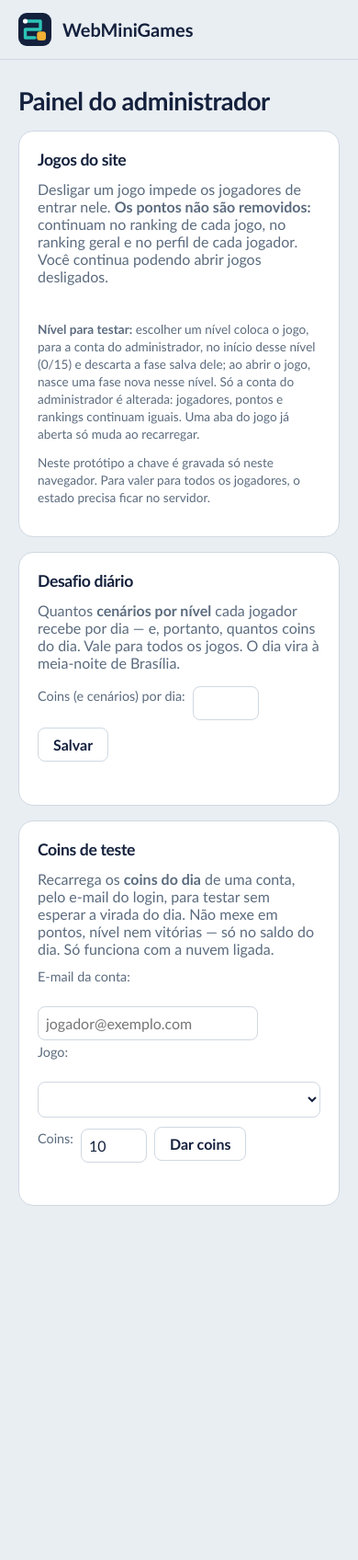
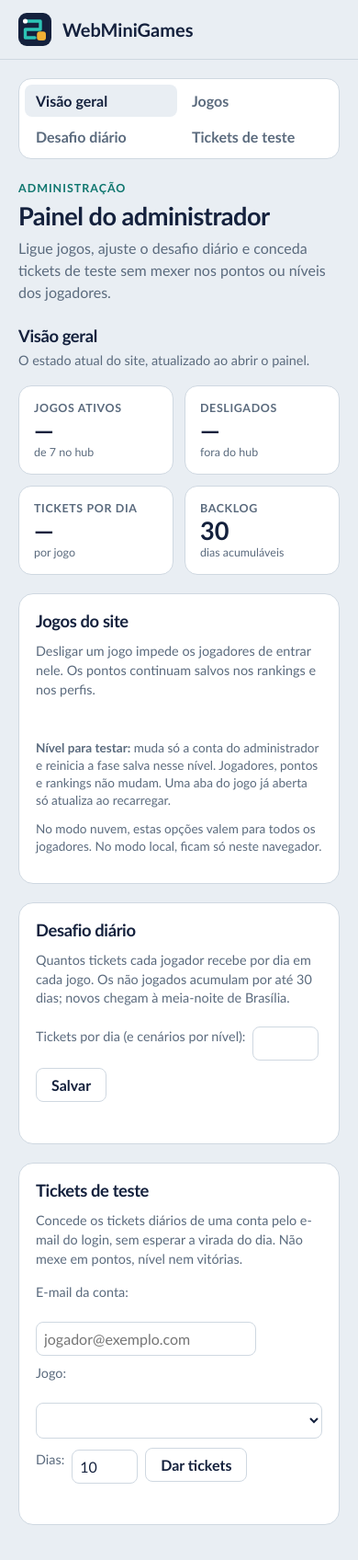
Before and after one commit to FelipeSHonorato/webminigames, a website: page admin.html in a window 390 px wide. Shown: the whole page at 92% size. Before the commit the page ends 1351 px from the top, so only its background shows below. Drawn offline with Linux system fonts and the light colour scheme; no server answers.

Commit message:
feat: revisao visual do site e painel do administrador

```diff
--- a/admin.html
+++ b/admin.html
@@ -10,6 +10,7 @@
 <script src="shared/theme-init.js"></script>
 <link rel="stylesheet" href="css/site.css">
 <link rel="stylesheet" href="css/userbar.css">
+<link rel="stylesheet" href="css/admin.css">
 </head>
 <body>
 <svg width="0" height="0" style="position:absolute" aria-hidden="true">
@@ -24,29 +25,65 @@
   <a class="brand" href="jogos.html"><svg class="logo" width="36" height="36" aria-hidden="true"><use href="#logo"/></svg>WebMiniGames</a>
   <div id="userbar"></div>
 </div>
-<main class="profile">
+<div class="admin-shell">
+  <aside class="admin-side">
+    <nav class="admin-nav" aria-label="Seções do painel">
+      <a href="#overview" aria-current="page">Visão geral</a>
+      <a href="#games">Jogos</a>
+      <a href="#daily">Desafio diário</a>
+      <a href="#tickets">Tickets de teste</a>
+    </nav>
+    <p class="admin-side-note">No modo nuvem, as alterações valem para todos os jogadores.</p>
+  </aside>
+  <main class="admin-main">
+    <header class="admin-head">
+      <p class="admin-kicker">Administração</p>
       <h1 id="admin-title" tabindex="-1">Painel do administrador</h1>
-  <section class="pcard">
-    <h2>Jogos do site</h2>
-    <p>Desligar um jogo impede os jogadores de entrar nele. <strong>Os pontos não são removidos:</strong> continuam no ranking de cada jogo, no ranking geral e no perfil de cada jogador. Você continua podendo abrir jogos desligados.</p>
+      <p>Ligue jogos, ajuste o desafio diário e conceda tickets de teste sem mexer nos pontos ou níveis dos jogadores.</p>
+    </header>
+
+    <section id="overview" class="admin-section" aria-labelledby="overview-title">
+      <div class="admin-section-head">
+        <h2 id="overview-title">Visão geral</h2>
+        <p>O estado atual do site, atualizado ao abrir o painel.</p>
+      </div>
+      <div class="admin-kpis">
+        <div class="kpi"><span class="kpi-label">Jogos ativos</span><strong id="adminActive">—</strong><span class="kpi-meta" id="adminActiveHint">de 7 no hub</span></div>
+        <div class="kpi"><span class="kpi-label">Desligados</span><strong id="adminOff">—</strong><span class="kpi-meta">fora do hub</span></div>
+        <div class="kpi"><span class="kpi-label">Tickets por dia</span><strong id="adminTickets">—</strong><span class="kpi-meta">por jogo</span></div>
+        <div class="kpi"><span class="kpi-label">Backlog</span><strong>30</strong><span class="kpi-meta">dias acumuláveis</span></div>
+      </div>
+    </section>
+
+    <section class="pcard admin-section" id="games" aria-labelledby="games-title">
+      <div class="admin-section-head">
+        <h2 id="games-title">Jogos do site</h2>
+        <p>Desligar um jogo impede os jogadores de entrar nele. Os pontos continuam salvos nos rankings e nos perfis.</p>
+      </div>
       <ul class="glist" id="gameSwitches"></ul>
       <p class="fmsg" id="adminMsg" role="status"></p>
-    <p class="note"><strong>Nível para testar:</strong> escolher um nível coloca o jogo, para a conta do administrador, no início desse nível (0/15) e descarta a fase salva dele; ao abrir o jogo, nasce uma fase nova nesse nível. Só a conta do administrador é alterada: jogadores, pontos e rankings continuam iguais. Uma aba do jogo já aberta só muda ao recarregar.</p>
-    <p class="note">Neste protótipo a chave é gravada só neste navegador. Para valer para todos os jogadores, o estado precisa ficar no servidor.</p>
+      <p class="note"><strong>Nível para testar:</strong> muda só a conta do administrador e reinicia a fase salva nesse nível. Jogadores, pontos e rankings não mudam. Uma aba do jogo já aberta só atualiza ao recarregar.</p>
+      <p class="note">No modo nuvem, estas opções valem para todos os jogadores. No modo local, ficam só neste navegador.</p>
     </section>
-  <section class="pcard">
-    <h2>Desafio diário</h2>
-    <p>Quantos <strong>cenários por nível</strong> cada jogador recebe por dia — e, portanto, quantos coins do dia. Vale para todos os jogos. O dia vira à meia-noite de Brasília.</p>
+
+    <section class="pcard admin-section" id="daily" aria-labelledby="daily-title">
+      <div class="admin-section-head">
+        <h2 id="daily-title">Desafio diário</h2>
+        <p>Quantos tickets cada jogador recebe por dia em cada jogo. Os não jogados acumulam por até 30 dias; novos chegam à meia-noite de Brasília.</p>
+      </div>
       <div class="coinsrow">
-      <label for="coinsPerDay">Coins (e cenários) por dia:</label>
+        <label for="coinsPerDay">Tickets por dia (e cenários por nível):</label>
         <input id="coinsPerDay" type="number" min="1" max="10" step="1" inputmode="numeric" aria-describedby="coinsMsg">
         <button type="button" id="coinsSave">Salvar</button>
       </div>
       <p class="fmsg" id="coinsMsg" role="status"></p>
     </section>
-  <section class="pcard">
-    <h2>Coins de teste</h2>
-    <p>Recarrega os <strong>coins do dia</strong> de uma conta, pelo e-mail do login, para testar sem esperar a virada do dia. Não mexe em pontos, nível nem vitórias — só no saldo do dia. Só funciona com a nuvem ligada.</p>
+
+    <section class="pcard admin-section" id="tickets" aria-labelledby="tickets-title">
+      <div class="admin-section-head">
+        <h2 id="tickets-title">Tickets de teste</h2>
+        <p>Concede os tickets diários de uma conta pelo e-mail do login, sem esperar a virada do dia. Não mexe em pontos, nível nem vitórias.</p>
+      </div>
       <div class="coinsrow">
         <label for="grantEmail">E-mail da conta:</label>
         <input id="grantEmail" type="email" autocomplete="off" spellcheck="false" placeholder="jogador@exemplo.com" aria-describedby="grantMsg">
@@ -54,13 +91,14 @@
       <div class="coinsrow">
         <label for="grantGame">Jogo:</label>
         <select id="grantGame" aria-describedby="grantMsg"></select>
-      <label for="grantAmount">Coins:</label>
-      <input id="grantAmount" type="number" min="0" max="99999" step="1" inputmode="numeric" value="10" aria-describedby="grantMsg">
-      <button type="button" id="grantSave">Dar coins</button>
+        <label for="grantAmount">Dias:</label>
+        <input id="grantAmount" type="number" min="1" max="30" step="1" inputmode="numeric" value="10" aria-describedby="grantMsg">
+        <button type="button" id="grantSave">Dar tickets</button>
       </div>
       <p class="fmsg" id="grantMsg" role="status"></p>
     </section>
   </main>
+</div>
 <script src="shared/file-warning.js"></script>
 <script type="module" src="js/admin.js"></script>
 </body>
--- /dev/null
+++ b/css/admin.css
@@ -0,0 +1,38 @@
+/* Painel do administrador: navegação lateral, visão geral e formulários em uma coluna legível. */
+.admin-shell{display:grid;grid-template-columns:200px minmax(0,1fr);gap:28px;align-items:start;max-width:1180px;margin:0 auto;padding:28px 20px 48px}
+.admin-side{position:sticky;top:16px;display:grid;gap:14px}
+.admin-nav{display:grid;gap:4px;padding:8px;background:var(--surface);border:1px solid var(--line);border-radius:14px}
+.admin-nav a{padding:10px 12px;border-radius:8px;color:var(--muted);font-weight:700;text-decoration:none}
+.admin-nav a:hover{background:var(--bg);color:var(--fg)}
+.admin-nav a[aria-current="page"]{background:var(--bg);color:var(--fg)}
+.admin-side-note{margin:0;padding:0 10px;color:var(--muted);font-size:.78rem;line-height:1.4}
+.admin-main{display:grid;gap:20px;min-width:0}
+.admin-head{display:grid;gap:8px;padding:4px 0}
+.admin-kicker{margin:0;color:var(--accent);font-size:.78rem;font-weight:700;letter-spacing:.08em;text-transform:uppercase}
+.admin-head h1{font-size:clamp(1.7rem,3vw,2.2rem);line-height:1.1}
+.admin-head p:last-child{max-width:62ch;margin:0;color:var(--muted);line-height:1.5}
+.admin-section{scroll-margin-top:20px}
+.admin-section-head{margin-bottom:16px}
+.admin-section-head h2{font-size:1.15rem}
+.admin-section-head p{margin:6px 0 0;color:var(--muted);font-size:.9rem;line-height:1.45}
+.admin-kpis{display:grid;grid-template-columns:repeat(4,minmax(0,1fr));gap:12px}
+.kpi{display:grid;gap:3px;padding:16px;background:var(--surface);border:1px solid var(--line);border-radius:14px}
+.kpi-label{color:var(--muted);font-size:.78rem;font-weight:700;letter-spacing:.05em;text-transform:uppercase}
+.kpi strong{font-size:1.7rem;line-height:1;font-variant-numeric:tabular-nums}
+.kpi-meta{color:var(--muted);font-size:.78rem}
+.admin-main .pcard{padding:22px}
+.admin-main .pcard h2{font-size:1.15rem}
+.admin-main .glist li{padding:14px}
+.admin-main .coinsrow{margin-top:10px}
+.admin-main .note{max-width:70ch}
+@media (max-width:900px){
+  .admin-shell{grid-template-columns:1fr;gap:20px;padding:20px 20px 40px}
+  .admin-side{position:static}
+  .admin-nav{display:grid;grid-template-columns:1fr 1fr;gap:4px;padding:6px}
+  .admin-nav a{padding:8px 12px;white-space:nowrap}
+  .admin-side-note{display:none}
+  .admin-kpis{grid-template-columns:repeat(2,minmax(0,1fr))}
+}
+@media (max-width:520px){
+  .admin-main .pcard{padding:18px}
+}
--- a/css/site.css
+++ b/css/site.css
@@ -1,5 +1,5 @@
 :root{box-sizing:border-box;padding-top:env(safe-area-inset-top,0px);padding-bottom:env(safe-area-inset-bottom,0px);
---bg:#e9eef3;--fg:#14213d;--surface:#fff;--line:#cfd8e1;--accent:#19a79a;--accent-fg:#fff;--muted:#5b6b7e;--err:#b3261e;--brand:#14213d;--ok:#0f766e}
+--bg:#e9eef3;--fg:#14213d;--surface:#fff;--line:#cfd8e1;--accent:#0f766e;--accent-fg:#fff;--muted:#5b6b7e;--err:#b3261e;--brand:#14213d;--ok:#0f766e}
 @media (prefers-color-scheme:dark){:root:not([data-theme="light"]){--bg:#0e1621;--fg:#e8eef5;--surface:#17222f;--line:#2a3a4c;--accent:#2cc4b6;--accent-fg:#0e1621;--muted:#8da0b5;--err:#ff8a80;--brand:#0a111a;--ok:#2cc4b6}}
 :root[data-theme="dark"]{--bg:#0e1621;--fg:#e8eef5;--surface:#17222f;--line:#2a3a4c;--accent:#2cc4b6;--accent-fg:#0e1621;--muted:#8da0b5;--err:#ff8a80;--brand:#0a111a;--ok:#2cc4b6}
 *{box-sizing:border-box}
@@ -15,7 +15,7 @@ h1,h2,h3{margin:0;letter-spacing:-.02em}
 .brand{display:flex;align-items:center;gap:12px;font-weight:700;font-size:1.25rem}
 
 /* ---------- Entrada ---------- */
-#view-auth{display:grid;grid-template-columns:1.1fr 1fr;min-height:100%}
+#view-auth{display:grid;grid-template-columns:1.1fr 1fr;min-height:100vh;min-height:100dvh}
 .hero{background:var(--brand);color:#e8eef5;padding:40px;display:flex;flex-direction:column;justify-content:space-between;gap:24px}
 .hero h1{font-size:clamp(2rem,4vw,3rem);line-height:1.05;max-width:12em}
 .hero p{margin:12px 0 0;color:#9fb2c8;max-width:28em;line-height:1.5}
@@ -28,7 +28,7 @@ h1,h2,h3{margin:0;letter-spacing:-.02em}
 label{display:block;margin-bottom:12px;font-size:.9rem;color:var(--muted)}
 label[hidden]{display:none}
 input,select{display:block;width:100%;margin-top:4px;padding:11px 12px;background:var(--bg);border:2px solid var(--line);border-radius:8px;color:var(--fg)}
-input:focus,select:focus{border-color:var(--accent);outline:none}
+input:focus,select:focus{border-color:var(--accent)}
 /* Campo de senha com o "olhinho" para mostrar/ocultar o que está sendo digitado. */
 .pw-field{position:relative;margin-top:4px}
 .pw-field input{margin-top:0;padding-right:46px}
@@ -38,7 +38,9 @@ input:focus,select:focus{border-color:var(--accent);outline:none}
 #error{min-height:1.3em;margin:0 0 8px;color:var(--err);font-size:.9rem}
 .btn{display:flex;align-items:center;justify-content:center;gap:10px;width:100%;padding:12px;border-radius:8px;border:2px solid var(--line);background:var(--surface);font-weight:700}
 .btn:hover{border-color:var(--accent)}
+.btn:active{transform:translateY(1px)}
 .btn.primary{background:var(--accent);border-color:var(--accent);color:var(--accent-fg)}
+.btn.primary:hover{filter:brightness(.94)}
 .btn:disabled{opacity:.6;cursor:wait}
 .divider{display:flex;align-items:center;gap:12px;margin:16px 0;color:var(--muted);font-size:.85rem}
 .divider::before,.divider::after{content:"";flex:1;height:1px;background:var(--line)}
@@ -60,6 +62,13 @@ a.game{text-decoration:none;color:inherit}
 .game:hover{border-color:var(--accent)}
 .game svg{width:100%;height:auto;border-radius:10px;background:var(--bg)}
 .game p{margin:0;color:var(--muted);line-height:1.4;font-size:.95rem}
+.game.wide{grid-column:1/-1;display:grid;grid-template-columns:minmax(0,1.15fr) minmax(0,1fr);grid-template-rows:auto auto 1fr auto;column-gap:20px}
+.game.wide>svg{grid-row:1/5;align-self:stretch;height:100%;min-height:170px}
+.game.wide>h3,.game.wide>p,.game.wide>.lvl,.game.wide>.play{grid-column:2}
+.game.skeleton{pointer-events:none}
+.game.skeleton .sk-preview{width:100%;aspect-ratio:16/10;border-radius:10px;background:var(--line);opacity:.55}
+.game.skeleton .sk-line{height:12px;border-radius:6px;background:var(--line);opacity:.55}
+.game.skeleton .sk-line.short{width:55%}
 .lvl{display:flex;align-items:center;gap:10px;font-size:.85rem;color:var(--muted)}
 .lvl .bar{flex:1;height:6px;background:var(--line);border-radius:3px;overflow:hidden}
 .lvl .bar i{display:block;height:100%;background:var(--accent)}
@@ -71,7 +80,13 @@ a.game{text-decoration:none;color:inherit}
 @media (max-width:800px){
   #view-auth{grid-template-columns:1fr}
   .hero{padding:24px 20px}
+  .hero h1{font-size:clamp(1.75rem,7vw,2.4rem)}
+  .hero p{font-size:.95rem}
   .hero svg.deco{display:none}
+}
+@media (max-width:700px){
+  .game.wide{grid-column:auto;display:flex}
+  .game.wide>svg{height:auto;min-height:0}
 }
 
 /* ---------- Perfil ---------- */
@@ -79,6 +94,11 @@ a.brand{color:inherit;text-decoration:none}
 .profile{max-width:640px;margin:0 auto;padding:28px 20px 40px;display:grid;gap:16px}
 .profile h1{font-size:1.7rem}
 #account{display:grid;gap:16px}
+@media (min-width:900px){
+  .profile{max-width:960px}
+  #account{grid-template-columns:minmax(0,1fr) minmax(0,1fr);align-items:start}
+  #account>.identity,#account>.danger{grid-column:1/-1}
+}
 #account[hidden],.pcard[hidden],#pwForm[hidden],#pwInfo[hidden]{display:none}
 .pcard{background:var(--surface);border:1px solid var(--line);border-radius:16px;padding:20px}
 .pcard h2{margin-bottom:12px;font-size:1.1rem}
@@ -101,7 +121,7 @@ a.brand{color:inherit;text-decoration:none}
 
 /* ---------- Ranking geral (jogos.html) ---------- */
 /* Janela fixa ao lado dos jogos (sempre visível): acompanha a rolagem, sem aba para ocultar. */
-.overall{position:sticky;top:12px;max-height:calc(100vh - 24px);overflow:auto;padding:16px;background:var(--surface);border:1px solid var(--line);border-radius:14px;box-shadow:0 8px 24px rgba(0,0,0,.14)}
+.overall{position:sticky;top:12px;max-height:calc(100vh - 24px);overflow:auto;padding:16px;background:var(--surface);border:2px solid var(--line);border-radius:16px}
 .hub .overall h2{font-size:1.1rem}
 .overall .sub{margin:4px 0 14px}
 @media (max-width:899px){
@@ -126,7 +146,7 @@ div.game.off:hover{border-color:var(--line)}
 .onoff .knob{position:absolute;top:2px;left:2px;width:20px;height:20px;border-radius:50%;background:var(--muted);transition:transform .2s,background .2s}
 .onoff[aria-checked="true"]{background:var(--accent);border-color:var(--accent)}
 .onoff[aria-checked="true"] .knob{transform:translateX(24px);background:#fff}
-@media (prefers-reduced-motion:reduce){.onoff,.onoff .knob{transition:none}}
+@media (prefers-reduced-motion:reduce){.onoff,.onoff .knob{transition:none}.btn:active{transform:none}}
 .coinsrow{display:flex;align-items:center;gap:8px;flex-wrap:wrap;margin-top:4px}
 .coinsrow label{color:var(--muted);font-size:.9rem}
 .coinsrow input{width:72px;padding:8px;border:1px solid var(--line);border-radius:8px;background:var(--surface);color:var(--fg);font:inherit;font-variant-numeric:tabular-nums}
--- a/games/arrows/style.css
+++ b/games/arrows/style.css
@@ -1,5 +1,5 @@
 :root{box-sizing:border-box;padding-top:env(safe-area-inset-top,0px);padding-bottom:env(safe-area-inset-bottom,0px);
---bg:#e9eef3;--fg:#14213d;--cell:#fff;--tile:#fff;--tile-border:#cfd8e1;--grid:#cfd8e1;--frame:#14213d;--accent:#19a79a;--muted:#5b6b7e;--btn:#fff;--shadow:rgba(20,33,61,.18);--tile-shadow:.18}
+--bg:#e9eef3;--fg:#14213d;--cell:#fff;--tile:#fff;--tile-border:#cfd8e1;--grid:#cfd8e1;--frame:#14213d;--accent:#0f766e;--muted:#5b6b7e;--btn:#fff;--shadow:rgba(20,33,61,.18);--tile-shadow:.18}
 @media (prefers-color-scheme:dark){:root:not([data-theme="light"]){--bg:#0e1621;--fg:#e8eef5;--cell:#17222f;--tile:#1b2736;--tile-border:#2a3a4c;--grid:#2a3a4c;--frame:#e8eef5;--accent:#2cc4b6;--muted:#8da0b5;--btn:#17222f;--shadow:rgba(0,0,0,.45);--tile-shadow:.5}}
 :root[data-theme="dark"]{--bg:#0e1621;--fg:#e8eef5;--cell:#17222f;--tile:#1b2736;--tile-border:#2a3a4c;--grid:#2a3a4c;--frame:#e8eef5;--accent:#2cc4b6;--muted:#8da0b5;--btn:#17222f;--shadow:rgba(0,0,0,.45);--tile-shadow:.5}
 *{box-sizing:border-box}
--- a/games/canos/style.css
+++ b/games/canos/style.css
@@ -1,5 +1,5 @@
 :root{box-sizing:border-box;padding-top:env(safe-area-inset-top,0px);padding-bottom:env(safe-area-inset-bottom,0px);
---bg:#e9eef3;--fg:#14213d;--board:#cfd8e1;--tile:#f4f6f8;--tile2:#e3e8ed;--accent:#19a79a;--muted:#5b6b7e;--btn:#fff;--line:#c3ced9;
+--bg:#e9eef3;--fg:#14213d;--board:#cfd8e1;--tile:#f4f6f8;--tile2:#e3e8ed;--accent:#0f766e;--muted:#5b6b7e;--btn:#fff;--line:#c3ced9;
 --water:#19a7ea;--out:#f59e0b;--leak:#e5484d;
 /* Nomes usados por css/ranking.css, ranking-list.css e gamebar.css (os outros jogos já os têm); aqui são aliases dos tokens próprios, então o modo escuro acompanha. */
 --cell:var(--btn);--grid:var(--line)}
--- a/games/cruzadas/style.css
+++ b/games/cruzadas/style.css
@@ -1,5 +1,5 @@
 :root{box-sizing:border-box;padding-top:env(safe-area-inset-top,0px);padding-bottom:env(safe-area-inset-bottom,0px);
---bg:#e9eef3;--fg:#14213d;--cell:#fff;--grid:#c3ced9;--frame:#14213d;--accent:#19a79a;--muted:#5b6b7e;--btn:#fff;
+--bg:#e9eef3;--fg:#14213d;--cell:#fff;--grid:#c3ced9;--frame:#14213d;--accent:#0f766e;--muted:#5b6b7e;--btn:#fff;
 --word:#cdeeea;--active:#8fd8cf;--hintc:#b4531a;--block:#000000;--clue:#ffe45c;--clue-sel:#ffc400;--clue-text:#262626;--clue-line:#c9a800}
 @media (prefers-color-scheme:dark){:root:not([data-theme="light"]){--bg:#0e1621;--fg:#e8eef5;--cell:#17222f;--grid:#2e4156;--frame:#e8eef5;--accent:#2cc4b6;--muted:#8da0b5;--btn:#17222f;
 --word:#1b4846;--active:#25706b;--hintc:#ffa06b;--block:#000000;--clue:#9a7b00;--clue-sel:#c99a00;--clue-text:#fff6cf;--clue-line:#6e5800}}
--- a/games/patches/style.css
+++ b/games/patches/style.css
@@ -1,5 +1,5 @@
 :root{box-sizing:border-box;padding-top:env(safe-area-inset-top,0px);padding-bottom:env(safe-area-inset-bottom,0px);
---bg:#e9eef3;--fg:#14213d;--cell:#fff;--grid:#cfd8e1;--frame:#14213d;--accent:#19a79a;--muted:#5b6b7e;--btn:#fff;--pl:80%}
+--bg:#e9eef3;--fg:#14213d;--cell:#fff;--grid:#cfd8e1;--frame:#14213d;--accent:#0f766e;--muted:#5b6b7e;--btn:#fff;--pl:80%}
 @media (prefers-color-scheme:dark){:root:not([data-theme="light"]){--bg:#0e1621;--fg:#e8eef5;--cell:#17222f;--grid:#2a3a4c;--frame:#e8eef5;--accent:#2cc4b6;--muted:#8da0b5;--btn:#17222f;--pl:34%}}
 :root[data-theme="dark"]{--bg:#0e1621;--fg:#e8eef5;--cell:#17222f;--grid:#2a3a4c;--frame:#e8eef5;--accent:#2cc4b6;--muted:#8da0b5;--btn:#17222f;--pl:34%}
 *{box-sizing:border-box}
--- a/games/sopa/style.css
+++ b/games/sopa/style.css
@@ -1,5 +1,5 @@
 :root{box-sizing:border-box;padding-top:env(safe-area-inset-top,0px);padding-bottom:env(safe-area-inset-bottom,0px);
---bg:#e9eef3;--fg:#14213d;--cell:#fff;--grid:#dde5ec;--frame:#14213d;--accent:#19a79a;--muted:#5b6b7e;--btn:#fff;--sel:#9fdcd5;--fl:84%}
+--bg:#e9eef3;--fg:#14213d;--cell:#fff;--grid:#dde5ec;--frame:#14213d;--accent:#0f766e;--muted:#5b6b7e;--btn:#fff;--sel:#9fdcd5;--fl:84%}
 @media (prefers-color-scheme:dark){:root:not([data-theme="light"]){--bg:#0e1621;--fg:#e8eef5;--cell:#17222f;--grid:#26364a;--frame:#e8eef5;--accent:#2cc4b6;--muted:#8da0b5;--btn:#17222f;--sel:#25706b;--fl:30%}}
 :root[data-theme="dark"]{--bg:#0e1621;--fg:#e8eef5;--cell:#17222f;--grid:#26364a;--frame:#e8eef5;--accent:#2cc4b6;--muted:#8da0b5;--btn:#17222f;--sel:#25706b;--fl:30%}
 *{box-sizing:border-box}
--- a/games/sudoku/style.css
+++ b/games/sudoku/style.css
@@ -1,5 +1,5 @@
 :root{box-sizing:border-box;padding-top:env(safe-area-inset-top,0px);padding-bottom:env(safe-area-inset-bottom,0px);
---bg:#e9eef3;--fg:#14213d;--cell:#fff;--grid:#cfd8e1;--frame:#14213d;--accent:#19a79a;--muted:#5b6b7e;--btn:#fff;
+--bg:#e9eef3;--fg:#14213d;--cell:#fff;--grid:#cfd8e1;--frame:#14213d;--accent:#0f766e;--muted:#5b6b7e;--btn:#fff;
 --peer:#eef3f8;--same:#cdeeea;--sel:#9fdcd5;--bad:#fbd9d6;--badfg:#c0392b;--user:#0f7f75}
 @media (prefers-color-scheme:dark){:root:not([data-theme="light"]){--bg:#0e1621;--fg:#e8eef5;--cell:#17222f;--grid:#2a3a4c;--frame:#e8eef5;--accent:#2cc4b6;--muted:#8da0b5;--btn:#17222f;
 --peer:#1c2a3a;--same:#1b4846;--sel:#25706b;--bad:#4a2326;--badfg:#ff8a80;--user:#5fe0d3}}
--- a/games/zip/style.css
+++ b/games/zip/style.css
@@ -1,7 +1,7 @@
 :root{box-sizing:border-box;padding-top:env(safe-area-inset-top,0px);padding-bottom:env(safe-area-inset-bottom,0px);
---bg:#e9eef3;--fg:#14213d;--cell:#fff;--grid:#cfd8e1;--wall:#14213d;--path:#19a79a;--node:#14213d;--nodefg:#fff;--muted:#5b6b7e;--btn:#fff}
-@media (prefers-color-scheme:dark){:root:not([data-theme="light"]){--bg:#0e1621;--fg:#e8eef5;--cell:#17222f;--grid:#2a3a4c;--wall:#e8eef5;--path:#2cc4b6;--node:#e8eef5;--nodefg:#0e1621;--muted:#8da0b5;--btn:#17222f}}
-:root[data-theme="dark"]{--bg:#0e1621;--fg:#e8eef5;--cell:#17222f;--grid:#2a3a4c;--wall:#e8eef5;--path:#2cc4b6;--node:#e8eef5;--nodefg:#0e1621;--muted:#8da0b5;--btn:#17222f}
+--bg:#e9eef3;--fg:#14213d;--cell:#fff;--grid:#cfd8e1;--wall:#14213d;--accent:#0f766e;--path:#0f766e;--node:#14213d;--nodefg:#fff;--muted:#5b6b7e;--btn:#fff}
+@media (prefers-color-scheme:dark){:root:not([data-theme="light"]){--bg:#0e1621;--fg:#e8eef5;--cell:#17222f;--grid:#2a3a4c;--wall:#e8eef5;--accent:#2cc4b6;--path:#2cc4b6;--node:#e8eef5;--nodefg:#0e1621;--muted:#8da0b5;--btn:#17222f}}
+:root[data-theme="dark"]{--bg:#0e1621;--fg:#e8eef5;--cell:#17222f;--grid:#2a3a4c;--wall:#e8eef5;--accent:#2cc4b6;--path:#2cc4b6;--node:#e8eef5;--nodefg:#0e1621;--muted:#8da0b5;--btn:#17222f}
 *{box-sizing:border-box}
 html,body{margin:0;background:var(--bg);color:var(--fg);font-family:"Trebuchet MS","Segoe UI",system-ui,sans-serif}
 main{max-width:520px;margin:0 auto;padding:20px 16px 28px}
--- /dev/null
+++ b/tests/theme.test.js
@@ -0,0 +1,35 @@
+import test from "node:test";
+import assert from "node:assert/strict";
+import { readFileSync } from "node:fs";
+
+const css = path => readFileSync(new URL(path, import.meta.url), "utf8");
+const color = (text, name) => {
+  const m = text.match(new RegExp(`--${name}:\\s*(#[0-9a-f]{6}|#[0-9a-f]{3})\\b`, "i"));
+  assert.ok(m, `token --${name} ausente`);
+  return m[1].length === 4 ? `#${[...m[1].slice(1)].map(c => c + c).join("")}` : m[1];
+};
+const luminance = hex => {
+  const rgb = [1, 3, 5].map(i => parseInt(hex.slice(i, i + 2), 16) / 255)
+    .map(v => v <= .04045 ? v / 12.92 : ((v + .055) / 1.055) ** 2.4);
+  return .2126 * rgb[0] + .7152 * rgb[1] + .0722 * rgb[2];
+};
+const contrast = (a, b) => {
+  const [x, y] = [luminance(a), luminance(b)].sort((m, n) => n - m);
+  return (x + .05) / (y + .05);
+};
+
+test("tema claro do site: texto sobre o accent passa em AA", () => {
+  const root = css("../css/site.css");
+  const ratio = contrast(color(root, "accent"), color(root, "accent-fg"));
+  assert.ok(ratio >= 4.5, `contraste ${ratio.toFixed(2)}:1`);
+});
+
+for (const game of ["arrows", "canos", "cruzadas", "patches", "sopa", "sudoku", "zip"]) {
+  test(`tema claro de ${game}: accent e caminho legíveis sobre o fundo`, () => {
+    const style = css(`../games/${game}/style.css`);
+    const bg = color(style, "bg");
+    assert.ok(contrast(color(style, "accent"), "#ffffff") >= 4.5, "accent com texto branco");
+    assert.ok(contrast(color(style, "accent"), bg) >= 4.5, "accent sobre o fundo");
+    if (game === "zip") assert.ok(contrast(color(style, "path"), bg) >= 4.5, "caminho sobre o fundo");
+  });
+}
```
Also changed, not shown: index.html (+2 -2 lines), js/admin.js (+24 -3 lines), js/hub.js (+19 -5 lines). Lines whose indentation alone changed are shown as unchanged.
